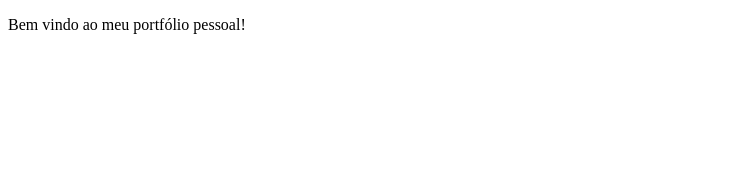
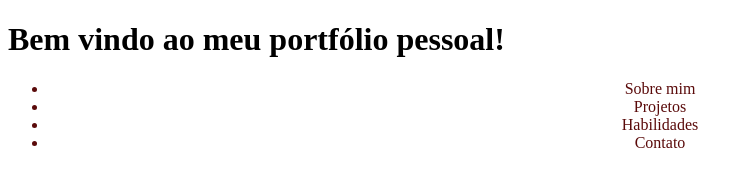
Before and after one commit to WendersonPLopes/Site_Portfolio_Pessoal, a plain HTML site: page Index.html in a window 1280 px wide. Shown: the whole page, without its empty margins (0-753 px from the left). Drawn offline with Linux system fonts and the light colour scheme.

Commit message:
alterando elementos css

```diff
--- a/Index.html
+++ b/Index.html
@@ -8,10 +8,15 @@
     <link rel="stylesheet" href="assets/css/style.css">
 </head>
     <body>
-        <p>Bem vindo ao meu portfólio pessoal!</p>
-
-
-
+        <h1>Bem vindo ao meu portfólio pessoal!</h1>
+        <div>
+            <ul>
+                <li>Sobre mim</li>
+                <li>Projetos</li>
+                <li>Habilidades</li>
+                <li>Contato</li>
+            </ul>
+        </div>
         <script src="assets/js/script.js"></script>
     </body>
 </html>
--- a/assets/css/style.css
+++ b/assets/css/style.css
@@ -0,0 +1,4 @@
+div{text-align: center;
+    color: rgb(90, 10, 10);
+
+    ;}
```
